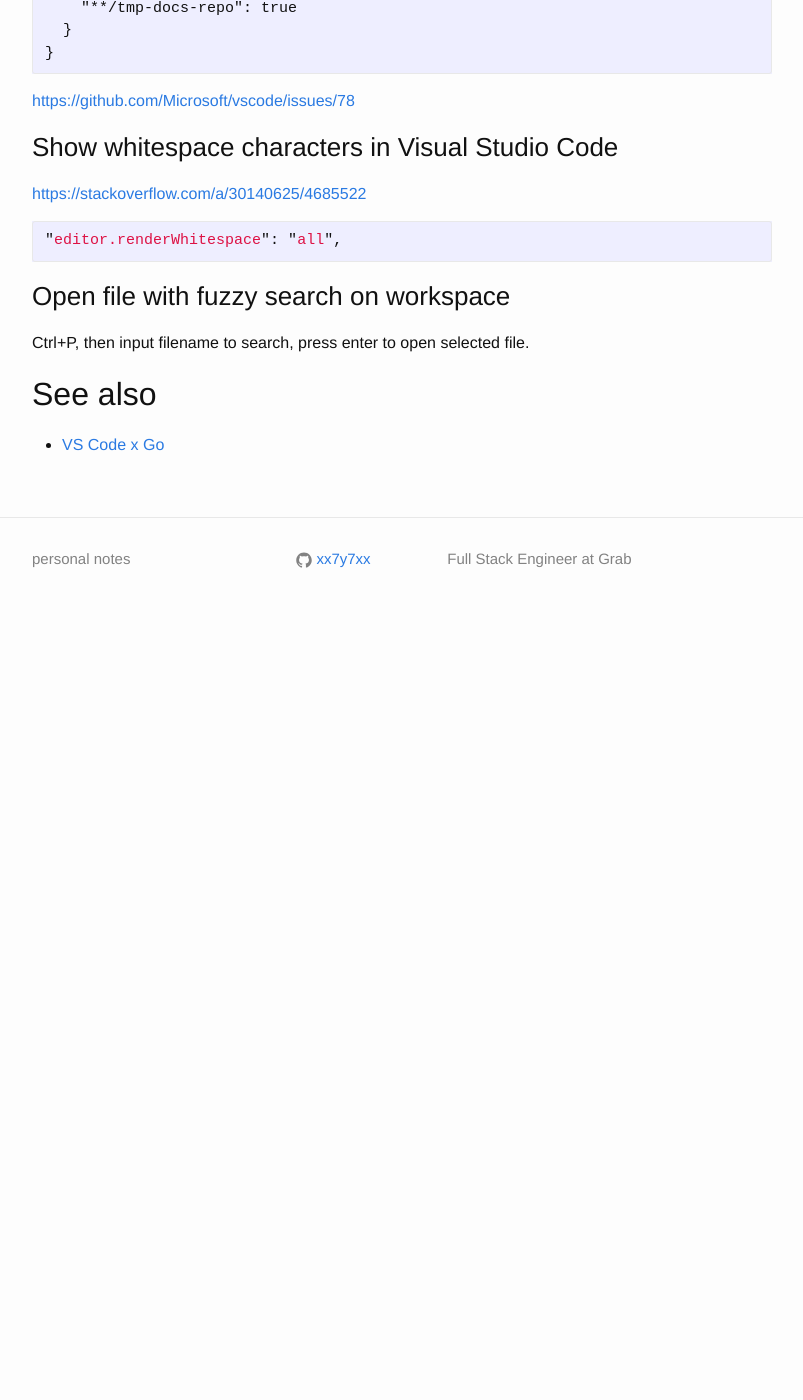
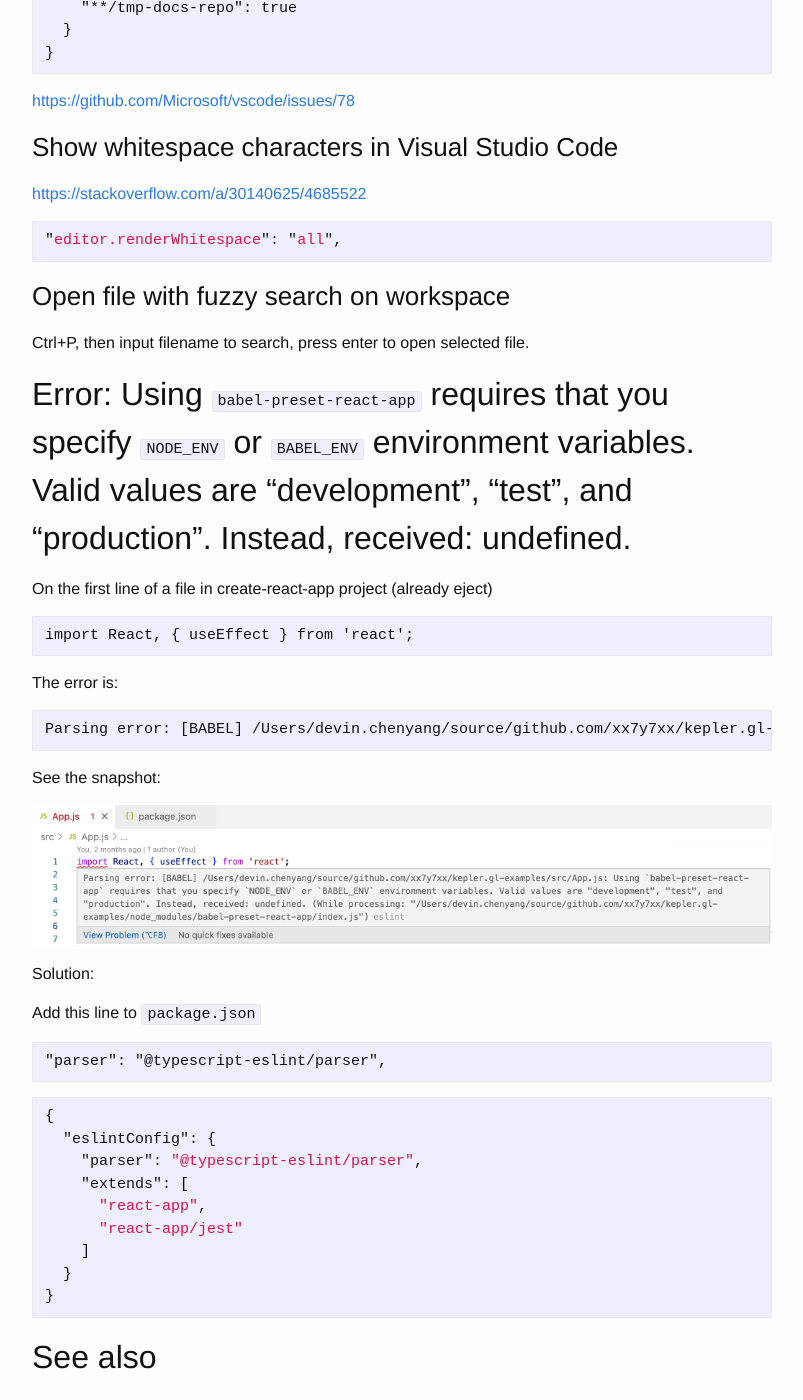
Before and after one commit to xx7y7xx/xx7y7xx.github.io, a Jekyll site: the page built from _pages/dev/vscode/vscode.md, in a window 1280 px wide and 1400 px high, scrolled down 3661 px. Shown: the whole window, without its empty margins (238-1041 px from the left). Built offline with Jekyll 4.4.1, drawn with Linux system fonts in a browser that asks for light colours; comment, search, counter and statistics services are not loaded; before the commit the page ends 4291 px from its top, so only the background shows below that.

Commit message:
Update vscode.md
Error: Using `babel-preset-react-app` requires that you specify `NODE_ENV` or `BABEL_ENV` environment variables. Valid values are "development", "test", and "production". Instead, received: undefined.

````diff
--- a/_pages/dev/vscode/vscode.md
+++ b/_pages/dev/vscode/vscode.md
@@ -149,6 +149,44 @@ Set workspace settings: `.vscode/settings.json`
 
 Ctrl+P, then input filename to search, press enter to open selected file.
 
+## Error: Using `babel-preset-react-app` requires that you specify `NODE_ENV` or `BABEL_ENV` environment variables. Valid values are "development", "test", and "production". Instead, received: undefined.
+
+On the first line of a file in create-react-app project (already eject)
+
+```
+import React, { useEffect } from 'react';
+```
+
+The error is:
+
+```
+Parsing error: [BABEL] /Users/devin.chenyang/source/github.com/xx7y7xx/kepler.gl-examples/src/App.js: Using `babel-preset-react-app` requires that you specify `NODE_ENV` or `BABEL_ENV` environment variables. Valid values are "development", "test", and "production". Instead, received: undefined. (While processing: "/Users/devin.chenyang/source/github.com/xx7y7xx/kepler.gl-examples/node_modules/babel-preset-react-app/index.js") eslint
+```
+
+See the snapshot:
+
+![](/attachments/vscode_eslint_error_babel_env.png)
+
+Solution:
+
+Add this line to `package.json`
+
+```
+"parser": "@typescript-eslint/parser",
+```
+
+```json
+{
+  "eslintConfig": {
+    "parser": "@typescript-eslint/parser",
+    "extends": [
+      "react-app",
+      "react-app/jest"
+    ]
+  }
+}
+```
+
 ## See also
 
 - [VS Code x Go](/vscode-go.md)
````
